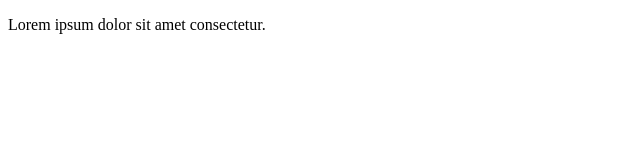
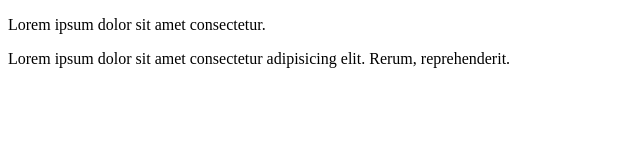
Before and after one commit to abhishek11800/localrepo, a plain HTML site: page index.html in a window 1280 px wide. Shown: the whole page, without its empty margins (0-640 px from the left). Drawn offline with Linux system fonts and the light colour scheme.

Commit message:
update on index file

```diff
--- a/index.html
+++ b/index.html
@@ -7,5 +7,6 @@
 </head>
 <body>
     <p>Lorem ipsum dolor sit amet consectetur.</p>
+    <p>Lorem ipsum dolor sit amet consectetur adipisicing elit. Rerum, reprehenderit.</p>
 </body>
 </html>
```
Also changed, not shown: 1 other file.
